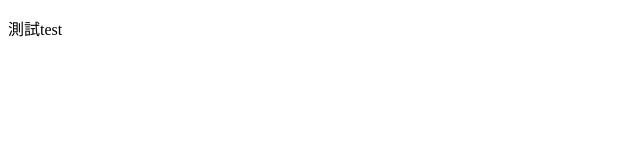
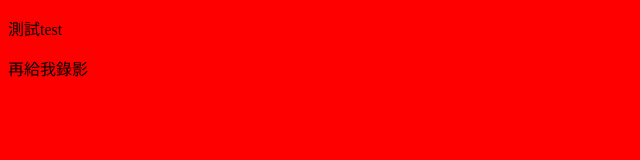
Before and after one commit to s3602te/thd101_git, a plain HTML site: page index.html in a window 1280 px wide. Shown: the whole page, without its empty margins (0-640 px from the left). Drawn offline with Linux system fonts and the light colour scheme.

Commit message:
我錯惹 對不起

```diff
--- a/css.css
+++ b/css.css
@@ -1,3 +1,5 @@
 body{
 
+    background-color: red;
+
 }
--- a/index.html
+++ b/index.html
@@ -4,6 +4,7 @@
     <meta charset="UTF-8">
     <meta http-equiv="X-UA-Compatible" content="IE=edge">
     <meta name="viewport" content="width=device-width, initial-scale=1.0">
+    <link rel="stylesheet" href="./css.css">
     <title>Document</title>
 </head>
 <body>
@@ -12,5 +13,8 @@
         測試test
     </p>
 
+
+    <p>再給我錄影</p>
+
 </body>
 </html>
```
